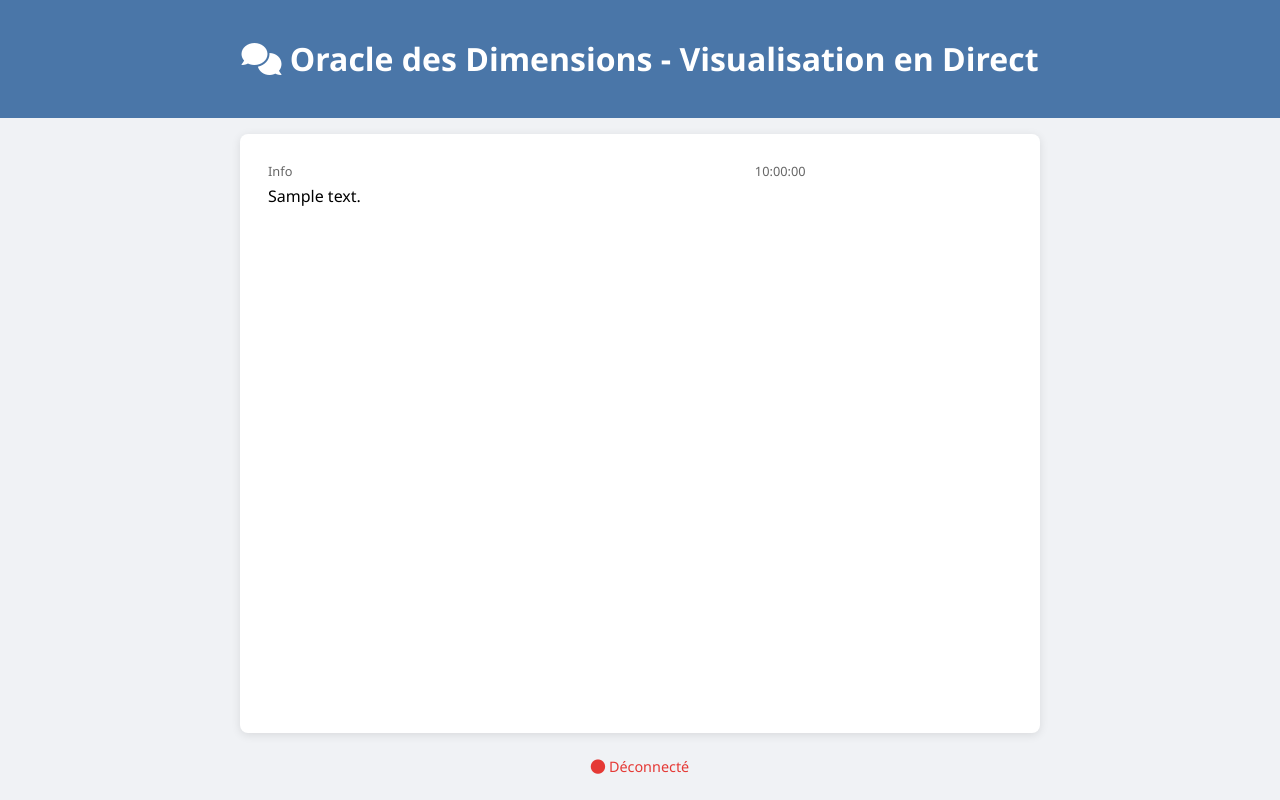
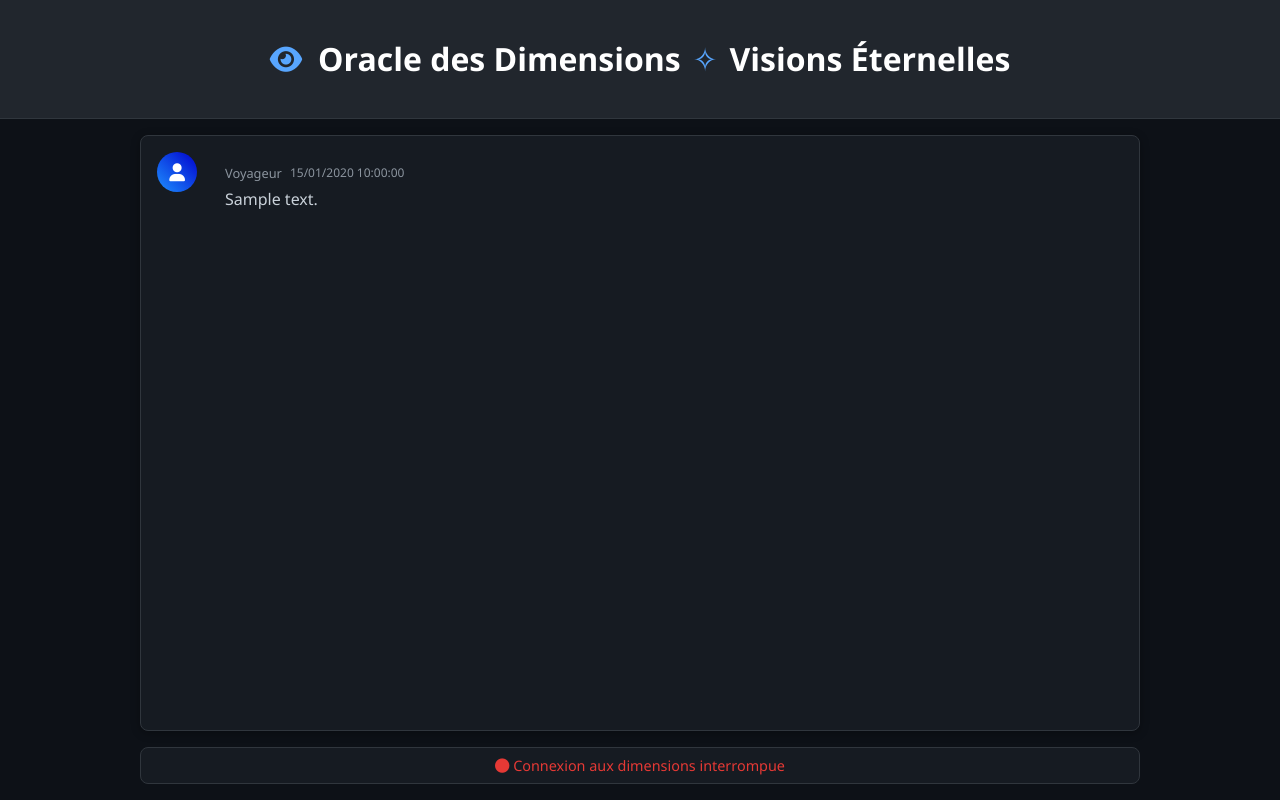
Before and after one commit to CLLC-8/live-conversation-viewer, a Flask app: template templates/index.html in a window 1280 px wide. Run offline with Flask 2, Linux system fonts and the light colour scheme; the template is opened without the code that fills it: most values are stand-ins (such as "Sample title", 1, 10 or a date in 2020); some libraries are stand-ins or nearby versions.

Commit message:
Update index.html

```diff
--- a/templates/index.html
+++ b/templates/index.html
@@ -6,9 +6,21 @@
     <title>Oracle des Dimensions - Visualisation en Direct</title>
     <link href="https://cdnjs.cloudflare.com/ajax/libs/font-awesome/6.0.0-beta3/css/all.min.css" rel="stylesheet">
     <style>
+        :root {
+            --bg-color: #0d1117;
+            --chat-bg: #161b22;
+            --accent-color: #58a6ff;
+            --oracle-message: #2d333b;
+            --user-message: #1a3b5c;
+            --header-bg: #21262d;
+            --text-color: #c9d1d9;
+            --secondary-text: #8b949e;
+        }
+
         body {
             font-family: 'Segoe UI', Tahoma, Geneva, Verdana, sans-serif;
-            background-color: #f0f2f5;
+            background-color: var(--bg-color);
+            color: var(--text-color);
             margin: 0;
             padding: 0;
             display: flex;
@@ -17,16 +29,29 @@
         }
 
         header {
-            background-color: #4a76a8;
+            background-color: var(--header-bg);
             color: white;
             padding: 1rem;
             text-align: center;
+            border-bottom: 1px solid #30363d;
+        }
+
+        .header-content {
+            display: flex;
+            align-items: center;
+            justify-content: center;
+        }
+
+        .header-icon {
+            margin-right: 1rem;
+            font-size: 1.8rem;
+            color: var(--accent-color);
         }
 
         .container {
             flex: 1;
             padding: 1rem;
-            max-width: 800px;
+            max-width: 1000px;
             margin: 0 auto;
             width: 100%;
             overflow: hidden;
@@ -37,58 +62,89 @@
         .chat-container {
             flex: 1;
             overflow-y: auto;
-            background-color: white;
+            background-color: var(--chat-bg);
             border-radius: 8px;
-            box-shadow: 0 2px 10px rgba(0, 0, 0, 0.1);
+            box-shadow: 0 2px 10px rgba(0, 0, 0, 0.3);
             padding: 1rem;
             margin-bottom: 1rem;
+            border: 1px solid #30363d;
         }
 
         .message {
-            margin-bottom: 1rem;
-            padding: 0.75rem;
-            border-radius: 18px;
-            max-width: 70%;
-            animation: fadeIn 0.3s ease;
+            margin-bottom: 1.5rem;
+            display: flex;
+            align-items: flex-start;
+            animation: fadeIn 0.4s ease;
         }
 
-        .user-message {
-            background-color: #e3f2fd;
-            margin-left: auto;
+        .message-avatar {
+            width: 40px;
+            height: 40px;
+            border-radius: 50%;
+            margin-right: 12px;
+            display: flex;
+            align-items: center;
+            justify-content: center;
+            color: white;
+            font-size: 18px;
+        }
+
+        .oracle-avatar {
+            background: linear-gradient(45deg, #9932cc, #4b0082);
+        }
+
+        .user-avatar {
+            background: linear-gradient(45deg, #1e90ff, #0000cd);
+        }
+
+        .message-bubble {
+            max-width: calc(100% - 60px);
+            padding: 0.75rem 1rem;
+            border-radius: 18px;
+            position: relative;
+        }
+
+        .user-message .message-bubble {
+            background-color: var(--user-message);
             border-bottom-right-radius: 4px;
         }
 
-        .system-message {
-            background-color: #eeeeee;
-            margin-right: auto;
+        .system-message .message-bubble {
+            background-color: var(--oracle-message);
             border-bottom-left-radius: 4px;
         }
 
         .info-message {
-            background-color: #fff8e1;
+            background-color: rgba(255, 248, 225, 0.1);
             margin: 0 auto;
             font-style: italic;
             border-radius: 8px;
             text-align: center;
+            padding: 0.5rem 1rem;
+            width: 80%;
         }
 
         .message-header {
             display: flex;
             justify-content: space-between;
             font-size: 0.8rem;
-            margin-bottom: 0.3rem;
-            color: #666;
+            margin-bottom: 0.4rem;
+            color: var(--secondary-text);
         }
 
         .message-content {
             word-break: break-word;
+            line-height: 1.4;
         }
 
         .status {
             padding: 0.5rem;
             text-align: center;
-            color: #666;
+            color: var(--secondary-text);
             font-size: 0.9rem;
+            background-color: var(--chat-bg);
+            border-radius: 8px;
+            border: 1px solid #30363d;
         }
 
         .connected {
@@ -99,21 +155,35 @@
             color: #e53935;
         }
 
+        .timestamp {
+            white-space: nowrap;
+            font-size: 0.75rem;
+            margin-left: 8px;
+        }
+
+        .mystic-decor {
+            color: var(--accent-color);
+            margin: 0 4px;
+        }
+
         @keyframes fadeIn {
             from { opacity: 0; transform: translateY(10px); }
             to { opacity: 1; transform: translateY(0); }
         }
 
         @media (max-width: 600px) {
-            .message {
-                max-width: 85%;
+            .message-bubble {
+                max-width: calc(100% - 50px);
             }
         }
     </style>
 </head>
 <body>
     <header>
-        <h1><i class="fas fa-comments"></i> Oracle des Dimensions - Visualisation en Direct</h1>
+        <div class="header-content">
+            <div class="header-icon"><i class="fas fa-eye"></i></div>
+            <h1>Oracle des Dimensions <span class="mystic-decor">✧</span> Visions Éternelles</h1>
+        </div>
     </header>
 
     <div class="container">
@@ -121,13 +191,25 @@
             <!-- Affichage de l'historique des messages -->
             {% if history %}
                 {% for message in history %}
+                    {% if message.type == 'info' %}
+                        <div class="info-message">
+                            <div class="message-content">{{ message.content }}</div>
+                            <div class="timestamp">{{ message.timestamp.strftime('%d/%m/%Y %H:%M:%S') }}</div>
+                        </div>
+                    {% else %}
                         <div class="message {{ message.type }}-message">
+                            <div class="message-avatar {% if message.type == 'system' %}oracle-avatar{% else %}user-avatar{% endif %}">
+                                {% if message.type == 'system' %}<i class="fas fa-moon"></i>{% else %}<i class="fas fa-user"></i>{% endif %}
+                            </div>
+                            <div class="message-bubble">
                                 <div class="message-header">
-                            <span>{{ 'Utilisateur' if message.type == 'user' else ('Système' if message.type == 'system' else 'Info') }}</span>
-                            <span>{{ message.timestamp.strftime('%H:%M:%S') }}</span>
+                                    <span>{% if message.type == 'system' %}L'Oracle{% else %}Voyageur{% endif %}</span>
+                                    <span class="timestamp">{{ message.timestamp.strftime('%d/%m/%Y %H:%M:%S') }}</span>
                                 </div>
                                 <div class="message-content">{{ message.content }}</div>
                             </div>
+                        </div>
+                    {% endif %}
                 {% endfor %}
             {% endif %}
             <!-- Les nouveaux messages seront ajoutés ici -->
@@ -135,7 +217,7 @@
 
         <div class="status" id="connectionStatus">
             <span class="disconnected">
-                <i class="fas fa-circle"></i> Déconnecté
+                <i class="fas fa-circle"></i> Connexion aux dimensions interrompue
             </span>
         </div>
     </div>
@@ -147,13 +229,29 @@
         const chatContainer = document.getElementById('chatContainer');
         const connectionStatus = document.getElementById('connectionStatus');
 
+        // Fonction pour formater la date
+        function formatDate(date) {
+            const now = new Date();
+            const messageDate = new Date(date);
+
+            // Format: JJ/MM/YYYY HH:MM:SS
+            const day = messageDate.getDate().toString().padStart(2, '0');
+            const month = (messageDate.getMonth() + 1).toString().padStart(2, '0');
+            const year = messageDate.getFullYear();
+            const hours = messageDate.getHours().toString().padStart(2, '0');
+            const minutes = messageDate.getMinutes().toString().padStart(2, '0');
+            const seconds = messageDate.getSeconds().toString().padStart(2, '0');
+
+            return `${day}/${month}/${year} ${hours}:${minutes}:${seconds}`;
+        }
+
         // Gestion de la connexion
         socket.on('connect', () => {
-            connectionStatus.innerHTML = '<span class="connected"><i class="fas fa-circle"></i> Connecté</span>';
+            connectionStatus.innerHTML = '<span class="connected"><i class="fas fa-circle"></i> Canal dimensionnel ouvert</span>';
         });
 
         socket.on('disconnect', () => {
-            connectionStatus.innerHTML = '<span class="disconnected"><i class="fas fa-circle"></i> Déconnecté</span>';
+            connectionStatus.innerHTML = '<span class="disconnected"><i class="fas fa-circle"></i> Connexion aux dimensions interrompue</span>';
         });
 
         // Réception des nouveaux messages
@@ -161,17 +259,31 @@
             // Créer un élément de message
             const messageDiv = document.createElement('div');
 
+            // Pour les messages de type info
+            if (data.type === 'info') {
+                messageDiv.className = 'info-message';
+                messageDiv.innerHTML = `
+                    <div class="message-content">${data.content}</div>
+                    <div class="timestamp">${formatDate(new Date())}</div>
+                `;
+            } else {
                 // Ajouter les classes appropriées selon le type de message
                 messageDiv.className = `message ${data.type}-message`;
 
                 // Créer le contenu du message
                 messageDiv.innerHTML = `
+                    <div class="message-avatar ${data.type === 'system' ? 'oracle-avatar' : 'user-avatar'}">
+                        ${data.type === 'system' ? '<i class="fas fa-moon"></i>' : '<i class="fas fa-user"></i>'}
+                    </div>
+                    <div class="message-bubble">
                         <div class="message-header">
-                    <span>${data.type === 'user' ? 'Utilisateur' : (data.type === 'system' ? 'Oracle' : 'Info')}</span>
-                    <span>${data.timestamp}</span>
+                            <span>${data.type === 'user' ? 'Voyageur' : (data.type === 'system' ? 'L\'Oracle' : 'Info')}</span>
+                            <span class="timestamp">${formatDate(new Date())}</span>
                         </div>
                         <div class="message-content">${data.content}</div>
+                    </div>
                 `;
+            }
 
             // Ajouter le message au conteneur de discussion
             chatContainer.appendChild(messageDiv);
```
Lines whose indentation alone changed are shown as unchanged.
